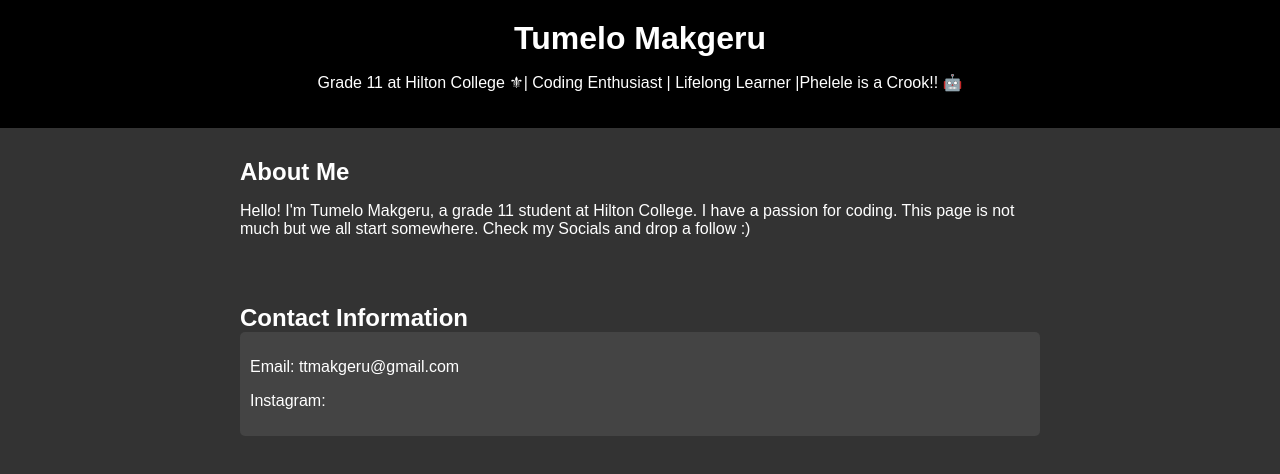
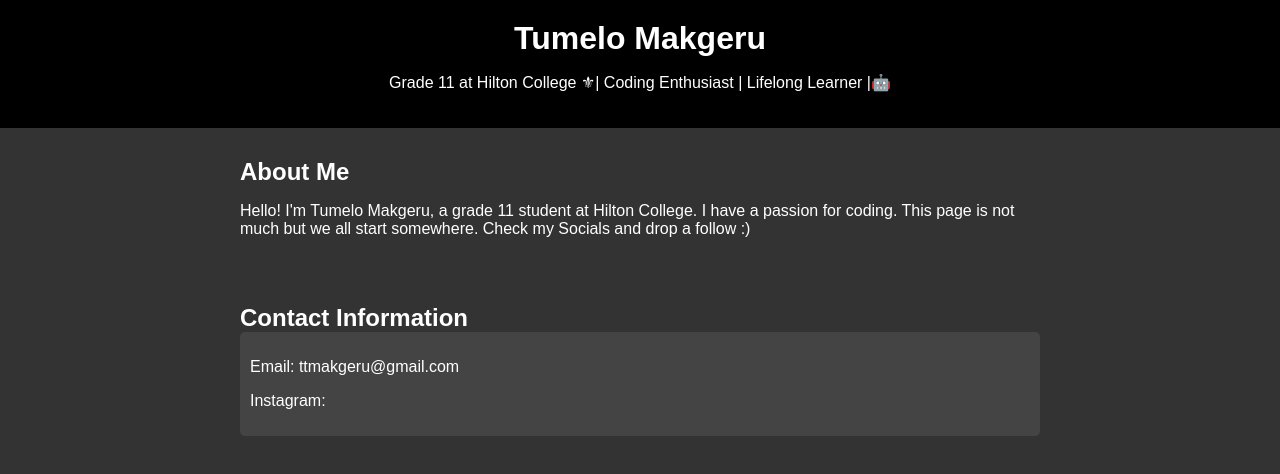
Before and after one commit to ttMkageru/makgeru-website, a plain HTML site: page index.html in a window 1280 px wide. Drawn offline with Linux system fonts and the light colour scheme.

Commit message:
Update index.html

```diff
--- a/index.html
+++ b/index.html
@@ -34,7 +34,7 @@
 <body>
     <header>
         <h1>Tumelo Makgeru</h1>
-        <p>Grade 11 at Hilton College &#x269C;| Coding Enthusiast | Lifelong Learner |Phelele is a Crook!! &#x1F916;        </p>
+        <p>Grade 11 at Hilton College &#x269C;| Coding Enthusiast | Lifelong Learner |&#x1F916;        </p>
     </header>
 
     <section id="about">
```
